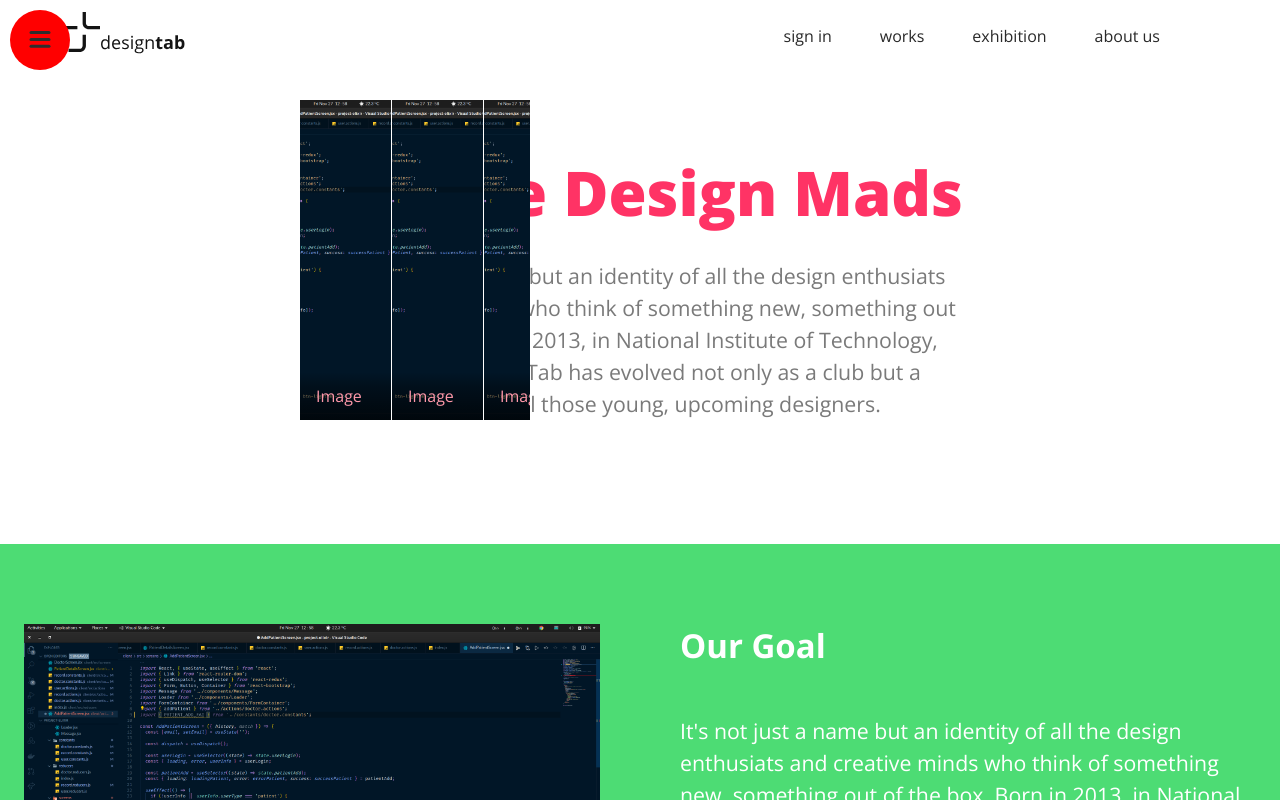
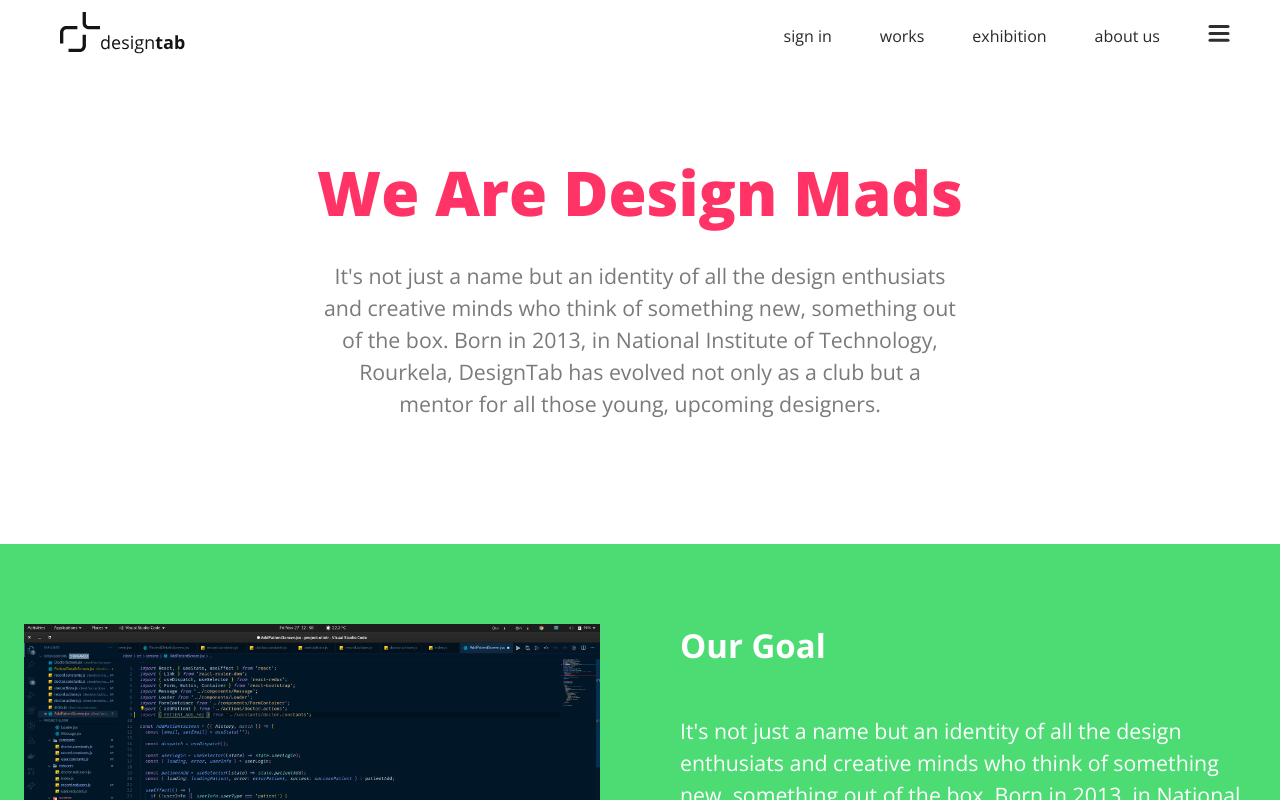
Before and after one commit to ankitkumarsamota121/project-berlin, a Next.js app: page /about in a window 1280 px wide. Shown: the top 800 px of the page. Built offline with nearby package versions, Linux system fonts and the light colour scheme.

Commit message:
Navigation

```diff
--- a/src/components/Header/Header.styles.js
+++ b/src/components/Header/Header.styles.js
@@ -23,124 +23,9 @@ export default makeStyles((theme) => ({
       marginRight: '3rem',
     },
   },
-  nav_checkbox: {
-    display: 'none',
-  },
-  nav_button: {
-    backgroundColor: theme.palette.common.white,
-    zIndex: 2000,
-    cursor: 'pointer',
+  container: {
+    display: 'flex',
+    flexDirection: 'row',
+    alignItems: 'center',
   },
 }));
-
-/*
-
-&__icon {
-    position: relative;
-    margin-top: 3.5rem;
-
-    &,
-    &::before,
-    &::after {
-      width: 3rem;
-      height: 2px;
-      background-color: $color-grey-dark-3;
-      display: inline-block;
-    }
-
-    &::before,
-    &::after {
-      content: '';
-      position: absolute;
-      left: 0;
-      transition: all 0.2s;
-    }
-
-    &::before {
-      top: -0.8rem;
-    }
-    &::after {
-      top: 0.8rem;
-    }
-  }
-
-
-  &__checkbox:checked ~ &__background {
-    transform: scale(80);
-  }
-
-  &__checkbox:checked ~ &__nav {
-    opacity: 1;
-    width: 100%;
-  }
-
-  &__checkbox {
-    display: none;
-  }
-
-  &__button {
-    background-color: $color-white;
-    height: 7rem;
-    width: 7rem;
-    position: fixed;
-    top: 6rem;
-    right: 6rem;
-    border-radius: 50%;
-    z-index: 2000;
-    box-shadow: 0 1rem 3rem rgba($color-black, 0.1);
-    text-align: center;
-    cursor: pointer;
-
-    @include respond(tab-port) {
-      top: 4rem;
-      right: 4rem;
-    }
-
-    @include respond(phone) {
-      top: 3rem;
-      right: 3rem;
-    }
-  }
-
-  &__background {
-    height: 6rem;
-    width: 6rem;
-    border-radius: 50%;
-    position: fixed;
-    top: 6.5rem;
-    right: 6.5rem;
-    background-image: radial-gradient($color-primary-light, $color-primary-dark);
-    z-index: 1000;
-    transition: transform 0.8s cubic-bezier(0.86, 0, 0.07, 1);
-
-    @include respond(tab-port) {
-      top: 4.5rem;
-      right: 4.5rem;
-    }
-
-    @include respond(phone) {
-      top: 3.5rem;
-      right: 3.5rem;
-    }
-  }
-
-          <div class="navigation">
-            <input type="checkbox" class="navigation__checkbox" id="navi-toggle">
-
-            <label for="navi-toggle" class="navigation__button">
-                <span class="navigation__icon">&nbsp;</span>
-            </label>
-
-            <div class="navigation__background">&nbsp;</div>
-
-            <nav class="navigation__nav">
-                <ul class="navigation__list">
-                    <li class="navigation__item"><a href="#" class="navigation__link"><span>01</span>About Natous</a></li>
-                    <li class="navigation__item"><a href="#" class="navigation__link"><span>02</span>Your benfits</a></li>
-                    <li class="navigation__item"><a href="#" class="navigation__link"><span>03</span>Popular tours</a></li>
-                    <li class="navigation__item"><a href="#" class="navigation__link"><span>04</span>Stories</a></li>
-                    <li class="navigation__item"><a href="#" class="navigation__link"><span>05</span>Book now</a></li>
-                    </ul>
-            </nav>
-        </div>
-*/
--- a/src/components/Header/index.js
+++ b/src/components/Header/index.js
@@ -6,12 +6,9 @@ import PropTypes from 'prop-types';
 import { AppBar, Toolbar, Typography, Box, Grid, SvgIcon } from '@material-ui/core';
 import useScrollTrigger from '@material-ui/core/useScrollTrigger';
 import Container from '@material-ui/core/Container';
-import { FontAwesomeIcon } from '@fortawesome/react-fontawesome';
-import { faBars } from '@fortawesome/free-solid-svg-icons';
 import Navigation from '../Navigation';
 
 import useStyles from './Header.styles';
-import styles from './navigation.module.scss';
 
 function ElevationScroll(props) {
   const { children } = props;
@@ -47,12 +44,14 @@ export default function Navbar(props) {
           <Container>
             <Toolbar>
               <Grid container justify='space-between' alignItems='center'>
-                <Box className={classes.logoBox} onClick={logoClickHandler}>
-                  <img src='/images/logo.svg' className={classes.logo} />
-                </Box>
+                <Grid item>
+                  <Box className={classes.logoBox} onClick={logoClickHandler}>
+                    <img src='/images/logo.svg' className={classes.logo} />
+                  </Box>
+                </Grid>
 
                 <Grid item>
-                  <Container direction='row'>
+                  <Container className={classes.container}>
                     <Link href='/'>
                       <Typography className={classes.link} variant='body2' disabled>
                         sign in
@@ -63,60 +62,18 @@ export default function Navbar(props) {
                         works
                       </Typography>
                     </Link>
+
                     <Link href='/exhibition'>
                       <Typography variant='body2' className={classes.link}>
                         exhibition
                       </Typography>
                     </Link>
+
                     <Link href='/about'>
                       <Typography variant='body2' className={classes.link}>
                         about us
                       </Typography>
                     </Link>
-                    {/* <FontAwesomeIcon icon={faBars} className={classes.link} /> */}
-                    {/* <div className={styles.navigation}>
-                      <input
-                        type='checkbox'
-                        className={styles.navigation__checkbox}
-                        id='navi-toggle'
-                      />
-
-                      <label htmlFor='navi-toggle' className={styles.navigation__button}>
-                        <span className={styles.navigation__icon}>&nbsp;</span>
-                      </label>
-
-                      <div className={styles.navigation__background}>&nbsp;</div>
-
-                      <nav className={styles.navigation__nav}>
-                        <ul className={styles.navigation__list}>
-                          <li className={styles.navigation__item}>
-                            <a href='#' className={styles.navigation__link}>
-                              <span>01</span>Works
-                            </a>
-                          </li>
-                          <li className={styles.navigation__item}>
-                            <a href='#' className={styles.navigation__link}>
-                              <span>02</span>Exhibition
-                            </a>
-                          </li>
-                          <li className={styles.navigation__item}>
-                            <a href='#' className={styles.navigation__link}>
-                              <span>03</span>About Us
-                            </a>
-                          </li>
-                          <li className={styles.navigation__item}>
-                            <a href='#' className={styles.navigation__link}>
-                              <span>04</span>Resources
-                            </a>
-                          </li>
-                          <li className={styles.navigation__item}>
-                            <a href='#' className={styles.navigation__link}>
-                              <span>05</span>Contact Us
-                            </a>
-                          </li>
-                        </ul>
-                      </nav>
-                    </div> */}
                     <Navigation />
                   </Container>
                 </Grid>
--- a/src/components/Navigation/MenuToggle.js
+++ b/src/components/Navigation/MenuToggle.js
@@ -1,5 +1,7 @@
 import React from 'react';
 import { motion } from 'framer-motion';
+
+import useStyles from './Navigation.styles';
 
 const Path = (props) => (
   <motion.path
@@ -12,8 +14,10 @@ const Path = (props) => (
 );
 
 const MenuToggle = ({ toggle }) => {
+  const classes = useStyles();
+
   return (
-    <button onClick={toggle} className='button__special'>
+    <button onClick={toggle} className={classes.button}>
       <svg width='23' height='23' viewBox='0 0 23 23'>
         <Path
           variants={{
--- a/src/components/Navigation/NavList.js
+++ b/src/components/Navigation/NavList.js
@@ -1,6 +1,8 @@
 import React from 'react';
 import { motion } from 'framer-motion';
 import { MenuItem } from './MenuItem';
+
+import useStyles from './Navigation.styles';
 
 const variants = {
   open: {
@@ -11,14 +13,19 @@ const variants = {
   },
 };
 
-const NavList = () => (
-  <motion.ul variants={variants}>
-    {itemIds.map((i) => (
-      <MenuItem i={i} key={i} />
-    ))}
-  </motion.ul>
-);
+const NavList = () => {
+  const classes = useStyles();
 
+  return (
+    <div className={classes.navListDiv}>
+      <motion.ul variants={variants}>
+        {itemIds.map((i) => (
+          <MenuItem i={i} key={i} />
+        ))}
+      </motion.ul>
+    </div>
+  );
+};
 const itemIds = [0, 1, 2, 3, 4];
 
 export default NavList;
--- /dev/null
+++ b/src/components/Navigation/Navigation.styles.js
@@ -0,0 +1,33 @@
+import { makeStyles } from '@material-ui/core';
+
+export default makeStyles((theme) => ({
+  div: {
+    display: 'inline-block',
+    position: 'relative',
+  },
+  background: {
+    position: 'absolute',
+    height: '1rem',
+    width: '1rem',
+    background: theme.palette.secondary.main,
+    borderRadius: '50%',
+  },
+  button: {
+    cursor: 'pointer',
+    outline: 'none',
+    border: 'none',
+    padding: '0',
+    height: '100%',
+    borderRadius: '50%',
+    background: 'transparent',
+    zIndex: 1000,
+    position: 'absolute',
+    display: 'flex',
+    alignItems: 'center',
+    justifyContent: 'center',
+  },
+  navListDiv: {
+    // width: '100vw',
+    // height: '100vh',
+  },
+}));
--- a/src/components/Navigation/index.js
+++ b/src/components/Navigation/index.js
@@ -1,46 +1,46 @@
 import React, { useRef } from 'react';
 import { motion, useCycle } from 'framer-motion';
-import { useDimensions } from '../../hooks/useDimensions';
+import useWindowDimensions from '../../hooks/useWindowDimensions';
 import MenuToggle from './MenuToggle';
 import NavList from './NavList';
 
-const sidebar = {
-  open: (height = 1000) => ({
-    clipPath: `circle(${height * 2 + 200}px at 40px 40px)`,
+import useStyles from './Navigation.styles';
+
+const navigation = {
+  open: (scale = 300) => ({
+    scale: scale,
     transition: {
-      delay: 0.4,
-      type: 'spring',
-      stiffness: 20,
-      restDelta: 2,
+      duration: 0.5,
     },
   }),
   closed: {
-    clipPath: 'circle(30px at 40px 40px)',
+    scale: 0,
     transition: {
-      delay: 0.4,
-      type: 'spring',
-      stiffness: 400,
-      damping: 40,
+      duration: 0.5,
     },
   },
 };
 
 const Navigation = () => {
+  const classes = useStyles();
   const [isOpen, toggleOpen] = useCycle(false, true);
-  // const containerRef = useRef(null);
-  // const { height } = useDimensions(containerRef);
+  const { height, width } = useWindowDimensions();
+  const scale = Math.max(height, width);
 
   return (
-    <motion.nav
+    <motion.div
       initial={false}
       animate={isOpen ? 'open' : 'closed'}
-      // custom={height}
+      custom={scale}
       // ref={containerRef}
+      className={classes.div}
     >
-      <motion.div className='background' variants={sidebar} />
-      {/* <NavList /> */}
+      <motion.div className={classes.background} variants={navigation} />
+      <div>
+        <NavList />
+      </div>
       <MenuToggle toggle={() => toggleOpen()} />
-    </motion.nav>
+    </motion.div>
   );
 };
 
--- /dev/null
+++ b/src/hooks/useWindowDimensions.js
@@ -0,0 +1,24 @@
+import { useState, useEffect } from 'react';
+
+function getWindowDimensions() {
+  const { innerWidth: width, innerHeight: height } = window;
+  return {
+    width,
+    height,
+  };
+}
+
+export default function useWindowDimensions() {
+  const [windowDimensions, setWindowDimensions] = useState({});
+
+  useEffect(() => {
+    function handleResize() {
+      setWindowDimensions(getWindowDimensions());
+    }
+
+    window.addEventListener('resize', handleResize);
+    return () => window.removeEventListener('resize', handleResize);
+  }, []);
+
+  return windowDimensions;
+}
--- a/styles/globals.css
+++ b/styles/globals.css
@@ -34,40 +34,6 @@ a {
   align-items: center;
 } */
 
-nav {
-  position: fixed;
-  top: 0;
-  right: 0;
-  /* bottom: 0; */
-  width: 100vw;
-}
-
-.background {
-  position: absolute;
-  /* top: 0;
-  left: 0;
-  bottom: 0; */
-  width: 100vw;
-  height: 100vh;
-  background: #f00;
-}
-
-.button__special {
-  outline: none;
-  border: none;
-  -webkit-user-select: none;
-  -moz-user-select: none;
-  -ms-user-select: none;
-  cursor: pointer;
-  position: absolute;
-  top: 18px;
-  left: 15px;
-  width: 50px;
-  height: 50px;
-  border-radius: 50%;
-  background: transparent;
-}
-
 ul,
 li {
   margin: 0;
@@ -77,7 +43,7 @@ li {
 ul {
   padding: 25px;
   position: absolute;
-  top: 100px;
+  /* top: 100px; */
   width: 230px;
 }
 
```
Also changed, not shown: src/components/Header/navigation.module.scss (deleted, +0 -164 lines), 1 other file (tests, documents, lock files or other folders).
